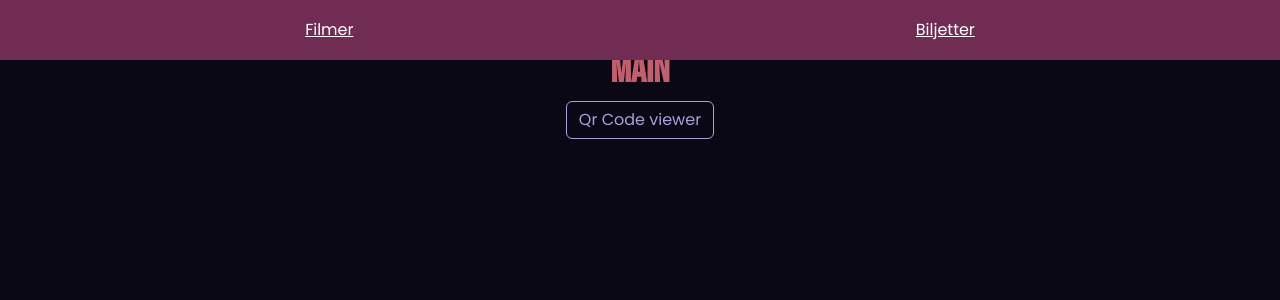
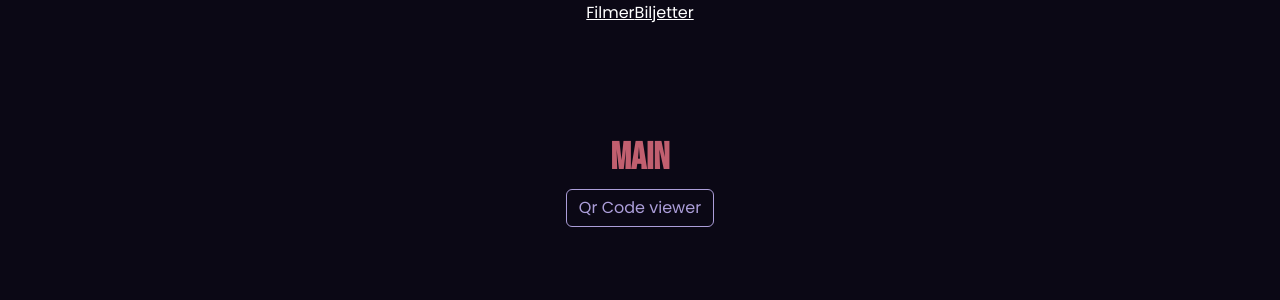
Before and after one commit to staraii/filmvisarna, a React (Vite) app in the folder frontend/: page /admin in a window 1280 px wide. Shown: the top 300 px of the page. Built offline with nearby package versions, Linux system fonts and the light colour scheme.

Commit message:
Admin -unused  imports removed

```diff
--- a/frontend/src/pages/Admin/Admin.tsx
+++ b/frontend/src/pages/Admin/Admin.tsx
@@ -1,33 +1,20 @@
 import { Outlet, NavLink } from "react-router-dom"
-import Container from "react-bootstrap/Container";
-import Row from "react-bootstrap/Row";
-import Col from "react-bootstrap/Col";
-import Navbar from "react-bootstrap/Navbar";
 
 
 export default function Admin() {
   return (
-    <Container className="admin-container">
-          <Row>
-            <Col xs={12} sm={12} md={12} lg={12} xl={12} xxl={12}>
-              <Navbar
-                className="bg-body-secondary py-3 px-4 admin-navbar"
-                fixed="top"
-              >
+    <div className="admin-container">
+      <div className="admin-navbar">
         <NavLink to="filmer" style={{ color: "#ffffff" }}>
           Filmer
         </NavLink>
         <NavLink to="biljetter" style={{ color: "#ffffff" }}>
           Biljetter
         </NavLink>
-              </Navbar>
-            </Col>
-          </Row>
-          <Row>
-            <Col xs={12} sm={12} md={12} lg={12} xl={12} xxl={12}>
+      </div>
+      <div className="admin-main">
         <Outlet />
-            </Col>
-          </Row>
-    </Container>
+      </div>
+    </div>
   );
 }
```
Lines whose indentation alone changed are shown as unchanged.
